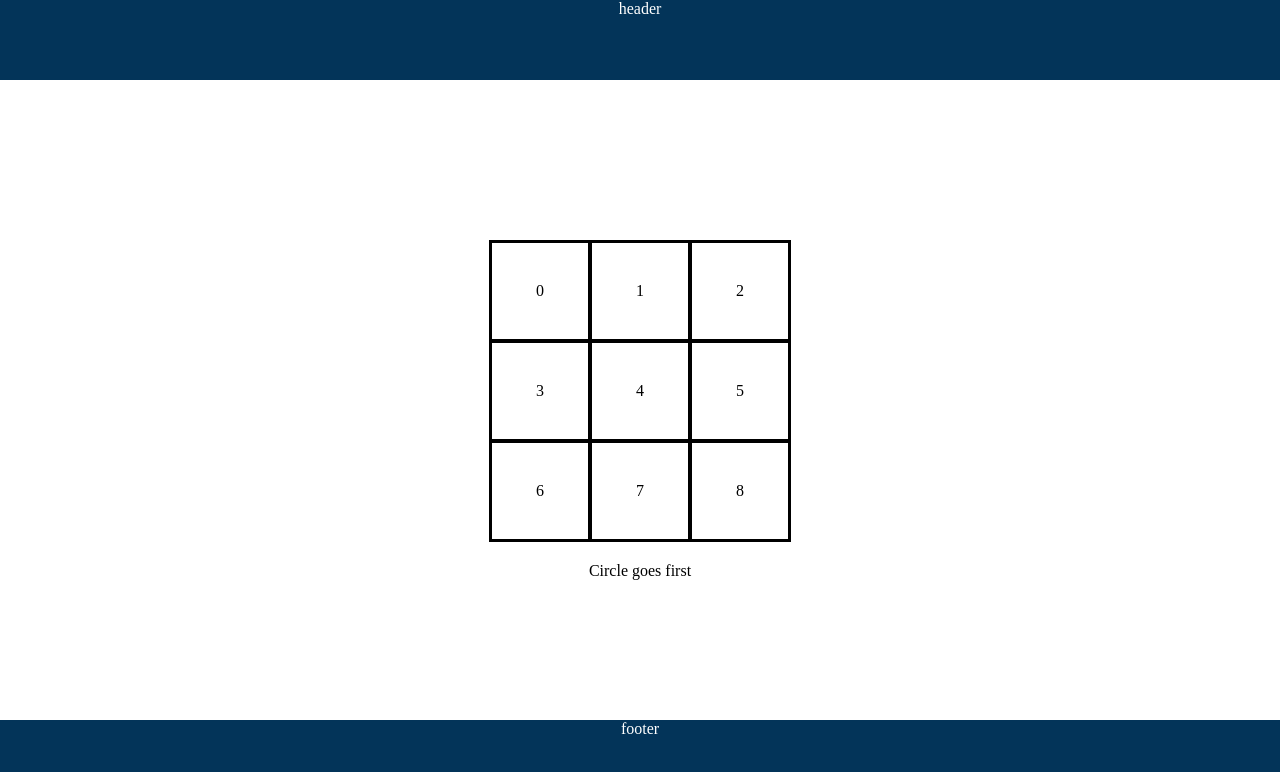
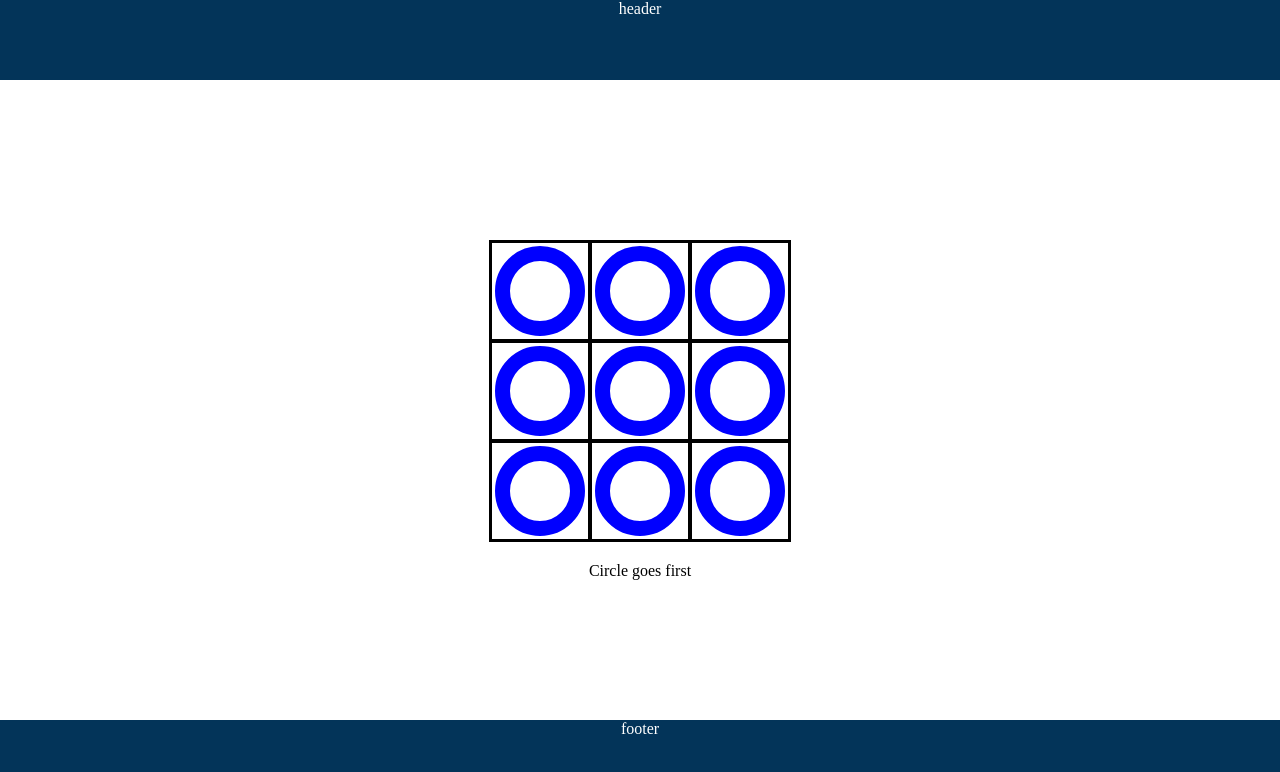
Before and after one commit to Mezekr/js-tic-tac-toe, a plain HTML site: page index.html in a window 1280 px wide. Drawn offline with Linux system fonts and the light colour scheme.

Commit message:
add cirle UI element

```diff
--- a/app.js
+++ b/app.js
@@ -7,8 +7,12 @@ const startCells = ['', '', '', '', '', '', '', '', ''];
 const createGameBoard = () => {
 	startCells.forEach((cell, index) => {
 		const gameCell = document.createElement('div');
+		const circleElement = document.createElement('div');
+
 		gameCell.classList.add('cell-element');
-		gameCell.innerText = index;
+		circleElement.classList.add('circle');
+
+		gameCell.append(circleElement);
 		gameBoard.append(gameCell);
 	});
 };
--- a/styles.css
+++ b/styles.css
@@ -56,6 +56,13 @@ main {
 		}
 	}
 }
+.circle {
+	width: 90px;
+	height: 90px;
+	border-radius: 50%;
+	border: 15px solid blue;
+	box-sizing: border-box;
+}
 
 footer {
 	height: 80px;
```
